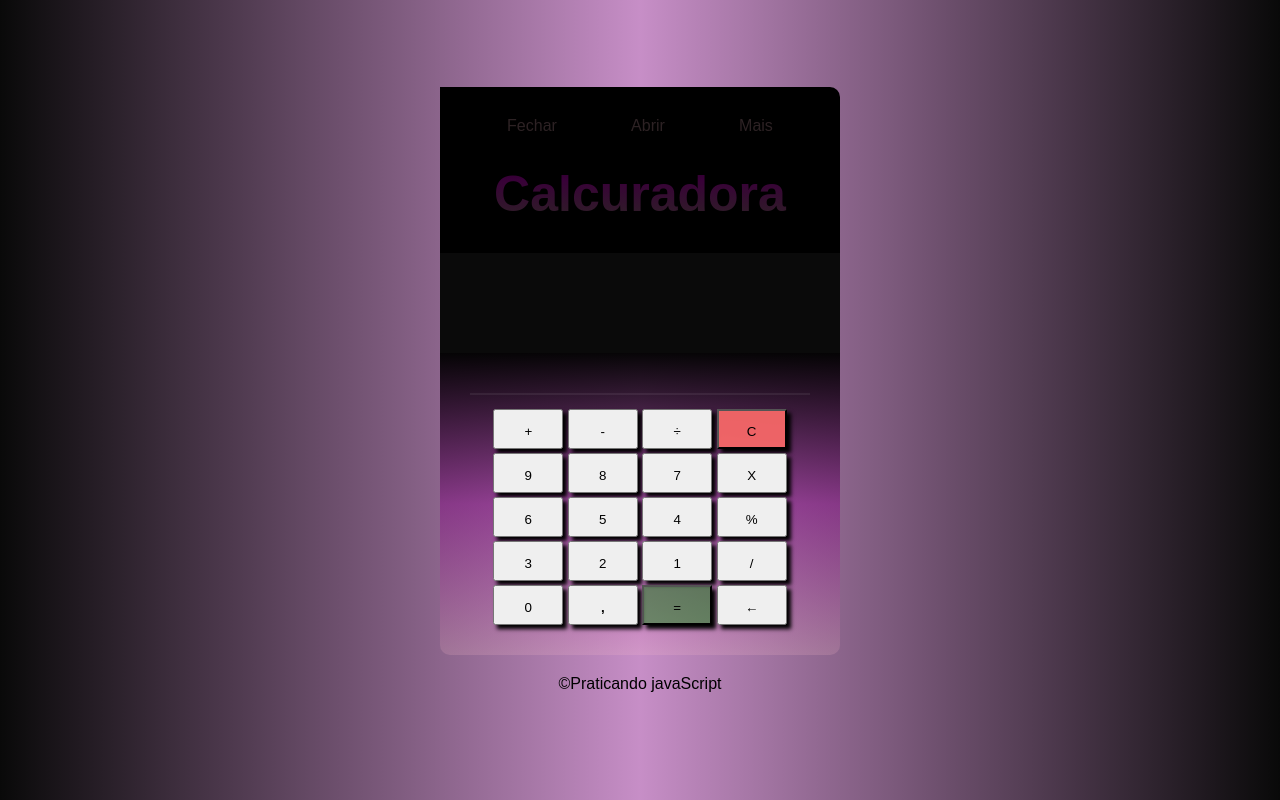
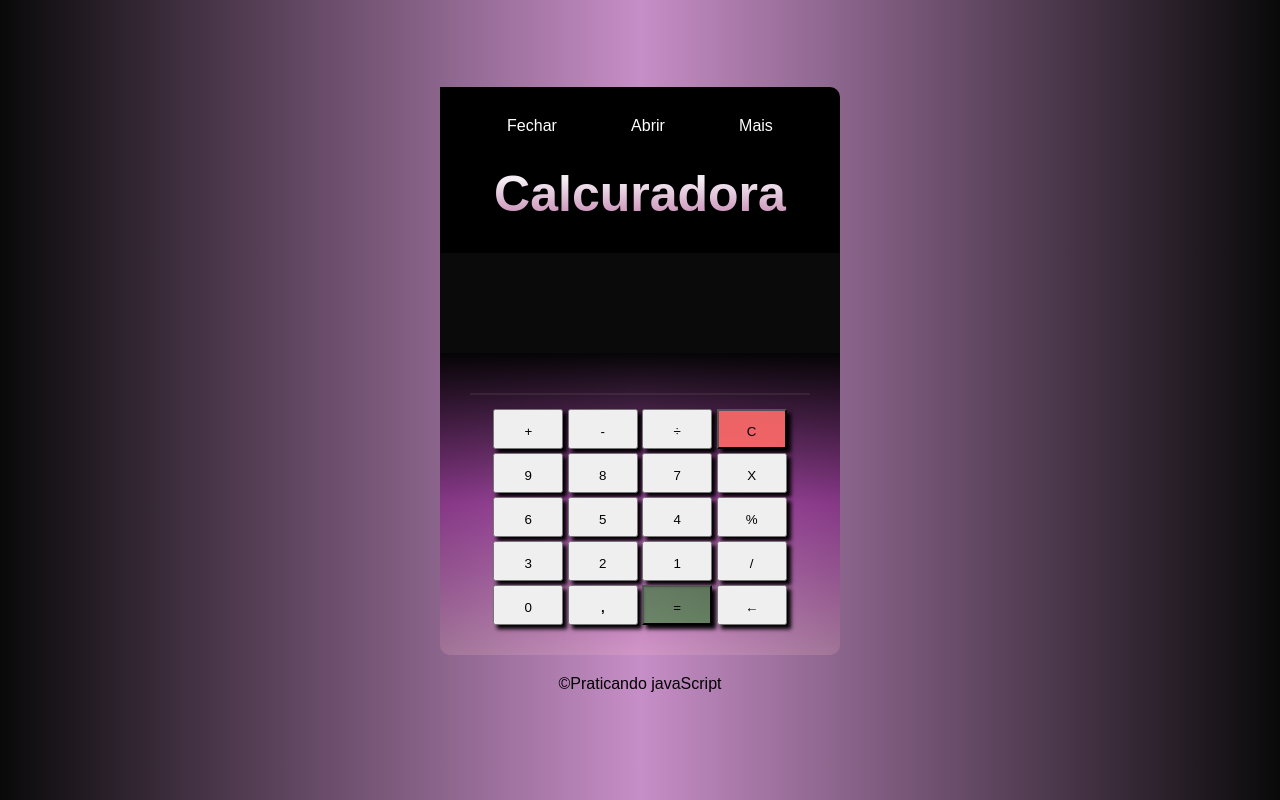
Before and after one commit to Sonaite/CursoJavaScript-Modulos, a plain HTML site: page aula14ex/calculadora/index.html in a window 1280 px wide. Drawn offline with Linux system fonts and the light colour scheme.

Commit message:
Update style.css

```diff
--- a/aula14ex/calculadora/style.css
+++ b/aula14ex/calculadora/style.css
@@ -37,7 +37,7 @@ menu{
 header > menu >  a{
     color: white;
     text-decoration: none;
-    color: rgba(255, 192, 203, 0.178);
+    color: rgba(224, 213, 213, 0.966), rgb(245, 239, 245), rgb(192, 123, 169);
 
 
 }
@@ -49,7 +49,7 @@ header > h1{
 .gradiente-texto {
   font-size: 50px;
   font-weight: bold;
-    background-image: linear-gradient(rgba(0, 0, 0, 0.966), rgba(128, 0, 128, 0.445), rgba(255, 192, 203, 0.178));
+    background-image: linear-gradient(rgba(224, 213, 213, 0.966), rgb(245, 239, 245), rgb(192, 123, 169));
   -webkit-background-clip: text;
   -webkit-text-fill-color: transparent;
 }
```
